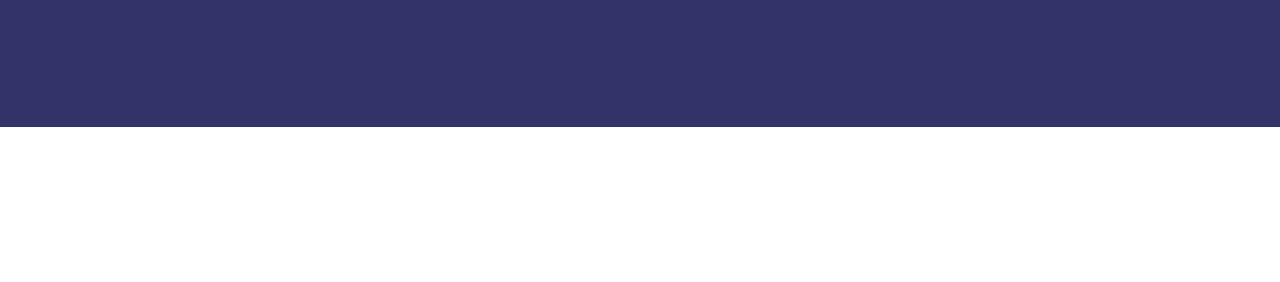
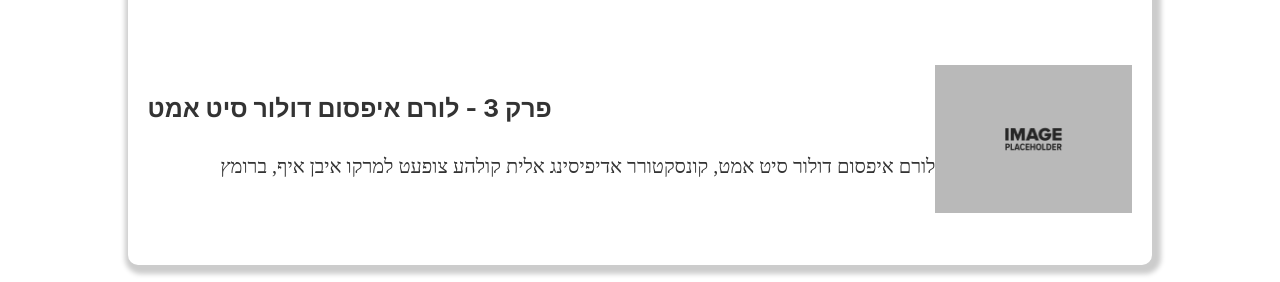
Before and after one commit to nir2002/tzachi, a Gatsby site: page /podcast in a window 1280 px wide. Shown: the part 673-955 px from the top of the page. Before the commit the page ends 800 px from the top, so only its background shows below. Built offline with nearby package versions, Linux system fonts and the light colour scheme; Gatsby itself is replaced by a stand-in of ours.

Commit message:
podcast page

```diff
--- /dev/null
+++ b/src/components/Containers/Podcast/EpisodeCard.tsx
@@ -0,0 +1,38 @@
+import React from "React"
+import styled from "styled-components"
+import { PodcastEpisode } from "./Podcast"
+import PlaceholderImg from "./../../image"
+import Text from "../../../components/Text"
+
+interface Props {
+  index: number
+  data: PodcastEpisode
+}
+
+export default ({ index, data }: Props) => {
+  const { title, description, thumbnailPath } = data
+
+  return (
+    <Root>
+      <div style={{ flex: 0.8 }}>
+        <h3>
+          פרק {index} - {title}
+        </h3>
+        <Text fontSize={20} lineHeight={1.7}>
+          {description}
+        </Text>
+      </div>
+      <div style={{ flex: 0.2 }}>
+        <PlaceholderImg />
+      </div>
+    </Root>
+  )
+}
+
+const Root = styled.div`
+  width: 100%;
+  height: 200px;
+  display: flex;
+  align-items: center;
+  margin-top: 16px;
+`
--- a/src/components/Containers/Podcast/Podcast.tsx
+++ b/src/components/Containers/Podcast/Podcast.tsx
@@ -1,10 +1,39 @@
 import React from "React"
 import Layout from "../../../components/layout"
+import EpisodeCard from "./EpisodeCard"
+
+export interface PodcastEpisode {
+  title: string
+  description: string
+  thumbnailPath: string
+}
+
+const episodesData: PodcastEpisode[] = [
+  {
+    title: "לורם איפסום דולור סיט אמט ",
+    description:
+      "לורם איפסום דולור סיט אמט, קונסקטורר אדיפיסינג אלית קולהע צופעט למרקו איבן איף, ברומץ ",
+    thumbnailPath: "",
+  },
+  {
+    title: "לורם איפסום דולור סיט אמט ",
+    description:
+      "לורם איפסום דולור סיט אמט, קונסקטורר אדיפיסינג אלית קולהע צופעט למרקו איבן איף, ברומץ ",
+    thumbnailPath: "",
+  },
+  {
+    title: "לורם איפסום דולור סיט אמט ",
+    description:
+      "לורם איפסום דולור סיט אמט, קונסקטורר אדיפיסינג אלית קולהע צופעט למרקו איבן איף, ברומץ ",
+    thumbnailPath: "",
+  },
+]
 
 export default () => (
   <Layout>
-    <div>
-      <h1>Podcast</h1>
-    </div>
+    <h1>פודקאסט</h1>
+    {episodesData.map((episode, index) => (
+      <EpisodeCard index={index + 1} data={episode} />
+    ))}
   </Layout>
 )
--- /dev/null
+++ b/src/components/Text.tsx
@@ -0,0 +1,17 @@
+import styled from "styled-components"
+
+interface Props {
+  lineHeight: number
+  fontSize: number
+}
+
+const StyledText = styled.div(
+  (props: Props) => `
+  text-align: right;
+  line-height: ${props.lineHeight};
+  margin-left: 10px;
+  font-size: ${props.fontSize}px;
+`
+)
+
+export default StyledText
```
Also changed, not shown: src/components/PreviewSection/PreviewSection.tsx (+6 -9 lines).
